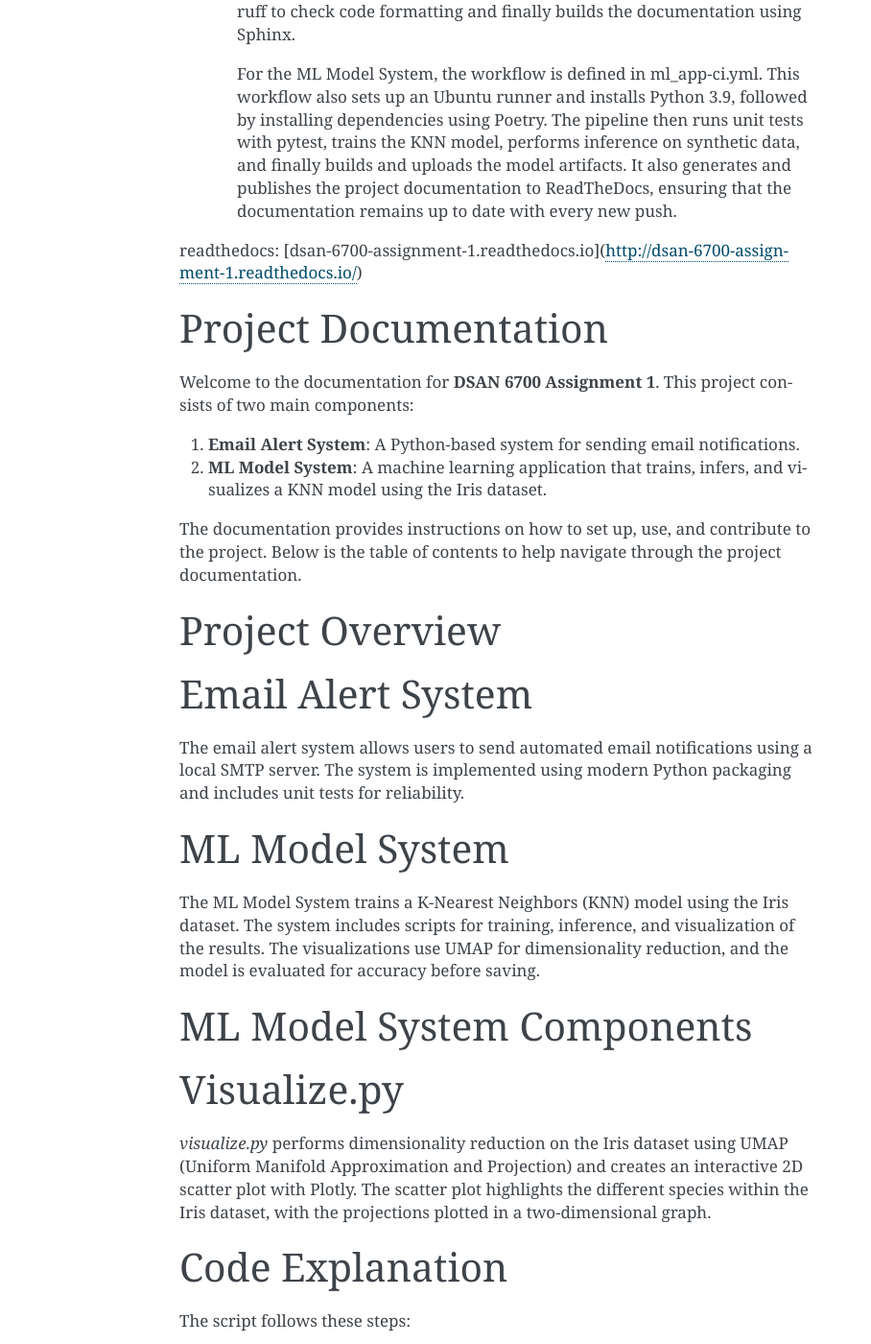
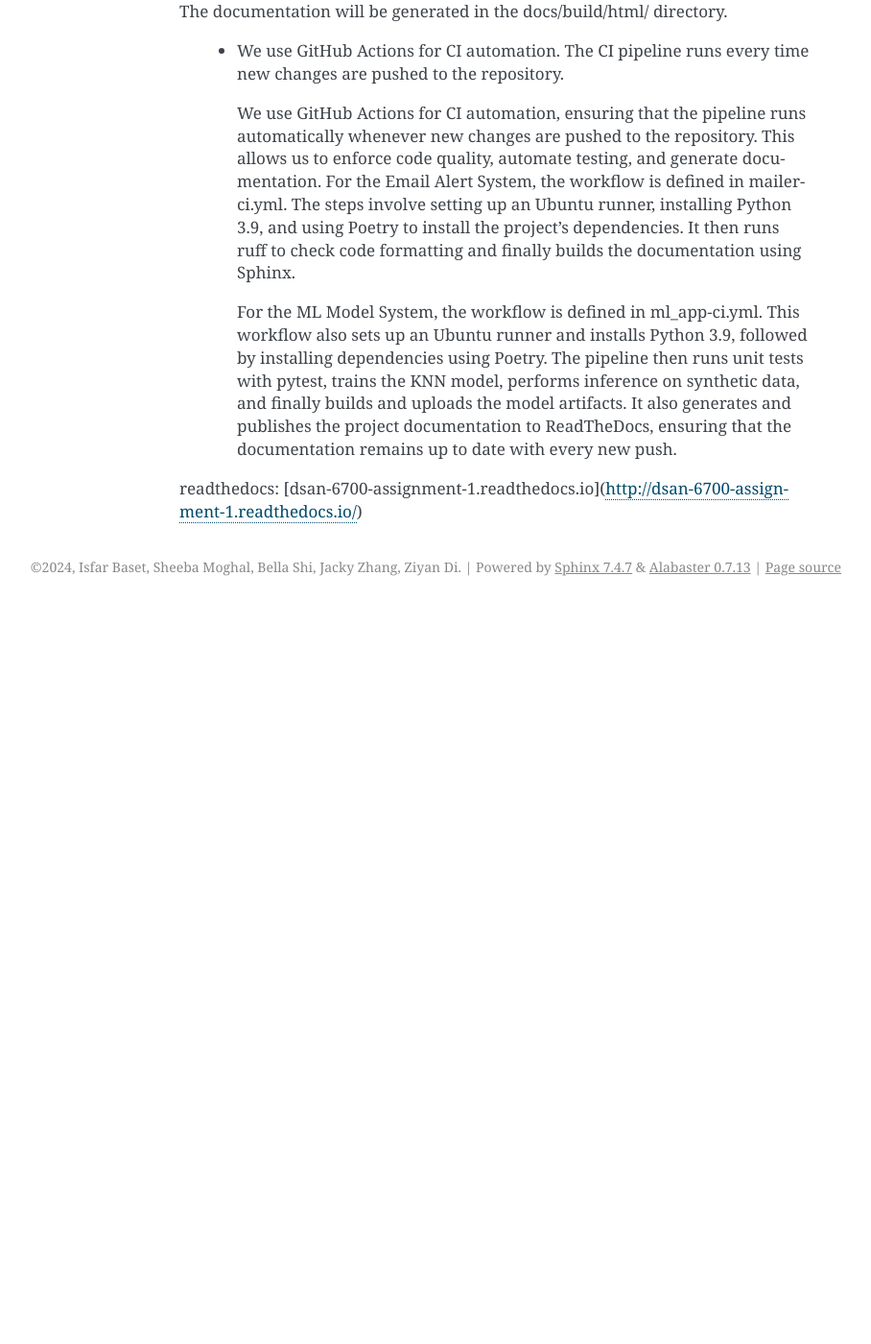
Before and after one commit to jackyzhang1008/DSAN-6700-Assignment_1, a Sphinx documentation site: the page built from docs/source/index.rst, in a window 1280 px wide and 1400 px high, scrolled down 5057 px. Shown: the whole window at 96% size, without its empty margins (233-1141 px from the left). Built offline with Sphinx 7.4.7, drawn with Linux system fonts in a browser that asks for light colours; after the commit the page ends 5687 px from its top, so only the background shows below that; some of the changed text lies outside the part shown.

Commit message:
final changes in terms of content

```diff
--- a/docs/source/index.rst
+++ b/docs/source/index.rst
@@ -188,6 +188,14 @@
 ML Model Systems
 ================
 
+The overall script follows these steps:
+
+1. **Load the Iris dataset**: It uses the built-in Iris dataset from `sklearn.datasets`.
+2. **Apply UMAP**: The `UMAP` algorithm is used to reduce the dimensionality of the dataset.
+3. **Create a scatter plot**: Using Plotly Express, it generates an interactive scatter plot where each point represents an observation from the Iris dataset, color-coded by species.
+4. **Export the plot**: The plot is saved as an HTML file (`index.html`) in the `public` directory, making it easy to open in a browser for interactive exploration.
+
+
 1. Set up a virtual environment and train the model using the `train.py` which is used to train the KNN model
 
 .. code-block:: bash
@@ -238,65 +246,3 @@
     For the ML Model System, the workflow is defined in ml_app-ci.yml. This workflow also sets up an Ubuntu runner and installs Python 3.9, followed by installing dependencies using Poetry. The pipeline then runs unit tests with pytest, trains the KNN model, performs inference on synthetic data, and finally builds and uploads the model artifacts. It also generates and publishes the project documentation to ReadTheDocs, ensuring that the documentation remains up to date with every new push.
 
 readthedocs: [dsan-6700-assignment-1.readthedocs.io](http://dsan-6700-assignment-1.readthedocs.io/)
-
-
-Project Documentation
-======================
-
-Welcome to the documentation for **DSAN 6700 Assignment 1**. This project consists of two main components:
-
-1. **Email Alert System**: A Python-based system for sending email notifications.
-2. **ML Model System**: A machine learning application that trains, infers, and visualizes a KNN model using the Iris dataset.
-
-The documentation provides instructions on how to set up, use, and contribute to the project. Below is the table of contents to help navigate through the project documentation.
-
-.. .. toctree::
-..    :maxdepth: 2
-..    :caption: Contents:
-
-..     modules
-
-Project Overview
-================
-
-Email Alert System
-==================
-
-The email alert system allows users to send automated email notifications using a local SMTP server. The system is implemented using modern Python packaging and includes unit tests for reliability.
-
-ML Model System
-===============
-
-The ML Model System trains a K-Nearest Neighbors (KNN) model using the Iris dataset. The system includes scripts for training, inference, and visualization of the results. The visualizations use UMAP for dimensionality reduction, and the model is evaluated for accuracy before saving.
-
-ML Model System Components
-===========================
-
-Visualize.py
-============
-
-`visualize.py` performs dimensionality reduction on the Iris dataset using UMAP (Uniform Manifold Approximation and Projection) and creates an interactive 2D scatter plot with Plotly. The scatter plot highlights the different species within the Iris dataset, with the projections plotted in a two-dimensional graph.
-
-Code Explanation
-================
-
-The script follows these steps:
-
-1. **Load the Iris dataset**: It uses the built-in Iris dataset from `sklearn.datasets`.
-2. **Apply UMAP**: The `UMAP` algorithm is used to reduce the dimensionality of the dataset.
-3. **Create a scatter plot**: Using Plotly Express, it generates an interactive scatter plot where each point represents an observation from the Iris dataset, color-coded by species.
-4. **Export the plot**: The plot is saved as an HTML file (`index.html`) in the `public` directory, making it easy to open in a browser for interactive exploration.
-
-Requirements
-^^^^^^^^^^^^
-
-Before running the script, make sure that you have the required dependencies installed in your conda environment. This project specifically requires the `dsan-6700` environment to be activated.
-
-Activating the Conda Environment
-================================
-
-To activate the `dsan-6700` environment, run the following command in your terminal:
-
-.. code-block:: bash
-
-   conda activate dsan-6700
```
